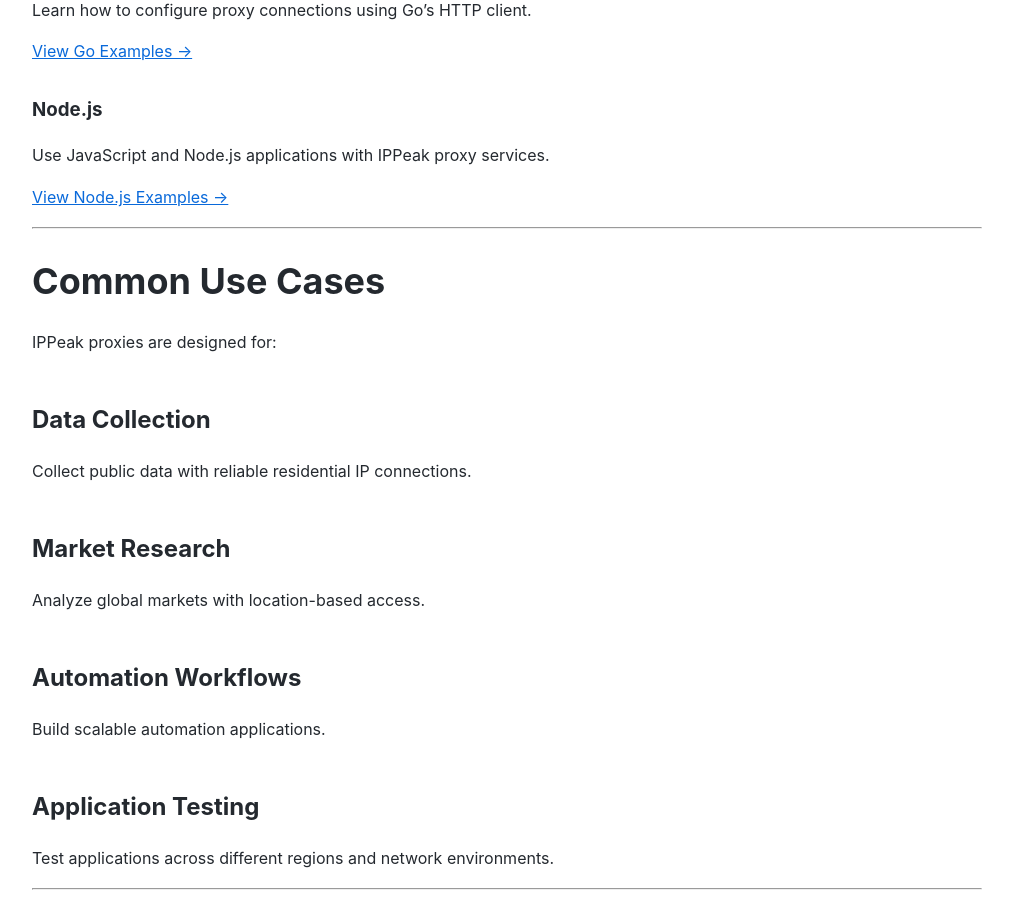
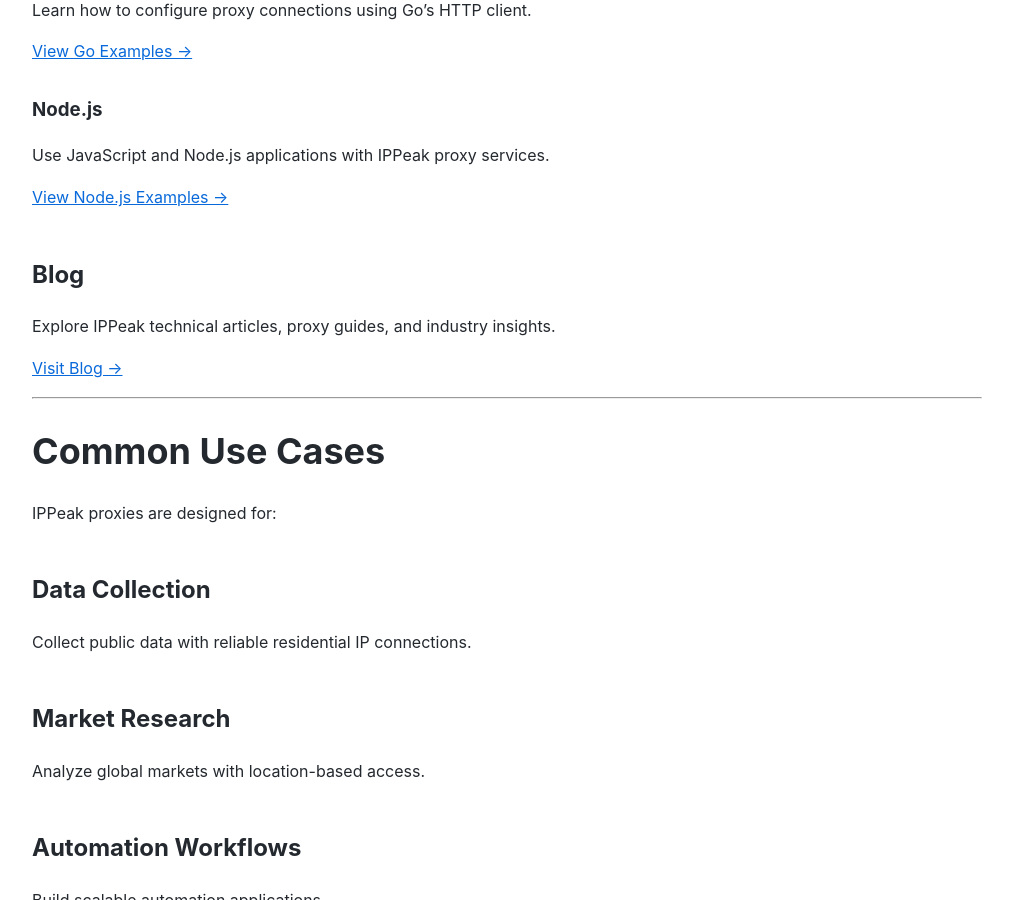
Before and after one commit to IPPeak/IPPeak-Residential-Proxy, a Jekyll site: the page built from docs/index.md, in a window 1280 px wide and 900 px high, scrolled down 2410 px. Shown: the whole window, without its empty margins (133-1146 px from the left). Built offline with Jekyll 4.4.1, drawn with Linux system fonts in a browser that asks for light colours.

Commit message:
Update index.md

```diff
--- a/docs/index.md
+++ b/docs/index.md
@@ -139,6 +139,15 @@
 [View Node.js Examples →](examples/nodejs.html)
 
 
+## Blog
+
+
+Explore IPPeak technical articles, proxy guides, and industry insights.
+
+
+[Visit Blog →](blog/)
+
+
 ---
 
 
```
